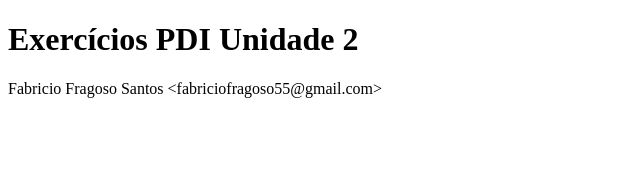
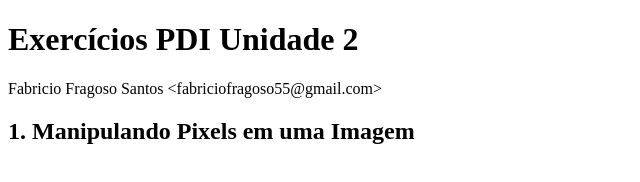
Before and after one commit to fabriciofragoso00/fabriciofragoso00.github.io, a plain HTML site: page index.html in a window 1280 px wide. Shown: the whole page, without its empty margins (0-640 px from the left). Drawn offline with Linux system fonts and the light colour scheme.

Commit message:
Update index.html

```diff
--- a/index.html
+++ b/index.html
@@ -9,6 +9,7 @@
   <h1>Exercícios PDI  Unidade 2</h1>
   <span id="author" class="author">Fabricio Fragoso Santos &lt;fabriciofragoso55@gmail.com&gt;</span><br>
 
+  <h2 id="_manipulando_pixels_em_uma_imagem">1. Manipulando Pixels em uma Imagem</h2>
 
 
    </body>
```
